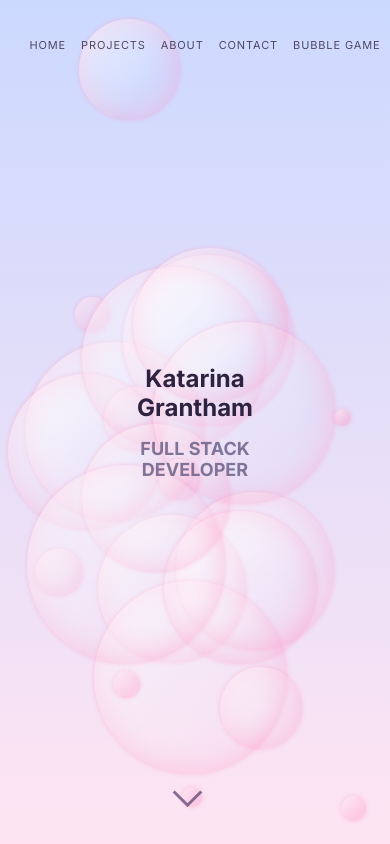
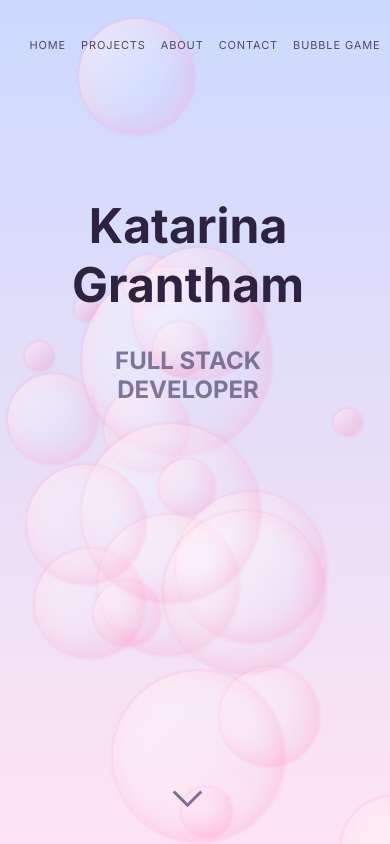
Before and after one commit to katag1001/portfolio_v2, a React (Vite) app: page / in a window 390 px wide. Built offline with nearby package versions, Linux system fonts and the light colour scheme.

Commit message:
moved title

```diff
--- a/src/pages/Home.jsx
+++ b/src/pages/Home.jsx
@@ -3,8 +3,6 @@ import "./Home.css";
 import ".././index.css";
 import ".././App.css";
 import SideNav from '../components/SideNav.jsx';
-
-
 import BubbleBackground from "../components/BubbleBackground";
 import ContactForm from "../components/ContactForm";
 import ProjectGrid from "../components/ProjectGrid";
@@ -14,11 +12,21 @@ import BubbleGameSection from "../components/BubbleGameSection";
 
 export default function Home() {
   const [selectedProject, setSelectedProject] = useState(null);
-
+  const [isMobile, setIsMobile] = useState(false); // Track screen size
   const sectionsRef = useRef([]);
   const containerRef = useRef(null);
   const bubbleRef = useRef(null);
   const scrollProgress = useRef(0);
+
+  // Detect screen size on load and resize
+  useEffect(() => {
+    const handleResize = () => {
+      setIsMobile(window.innerWidth <= 768); // You can adjust this threshold as needed
+    };
+    handleResize(); // Check initial screen size
+    window.addEventListener('resize', handleResize); // Listen for resize events
+    return () => window.removeEventListener('resize', handleResize);
+  }, []);
 
   // Scroll to a section smoothly
   const scrollToSection = (index) => {
@@ -28,12 +36,13 @@ export default function Home() {
     }
   };
 
-  // Update bubble transform
+  // Update bubble transformation (only on desktop)
   const updateBubbleTransform = () => {
+    if (isMobile) return; // Skip the animation on mobile
+
     const progress = scrollProgress.current;
-
-    const translateX = -41.5 * progress;
-    const translateY = -40 * progress;
+    const translateX = 40 * progress;
+    const translateY = -42 * progress;
     const scale = 1 - 0.5 * progress;
 
     if (bubbleRef.current) {
@@ -58,7 +67,7 @@ export default function Home() {
 
           scrollProgress.current = Math.min(scrollTop / sectionHeight, 1);
 
-          updateBubbleTransform();
+          updateBubbleTransform(); // Call update only if it's not mobile
 
           ticking = false;
         });
@@ -70,44 +79,15 @@ export default function Home() {
     container.addEventListener("scroll", handleScroll);
 
     return () => container.removeEventListener("scroll", handleScroll);
-  }, []);
-
-  useEffect(() => {
-    const observer = new IntersectionObserver(
-      (entries) => {
-        entries.forEach((entry) => {
-          if (entry.isIntersecting) {
-            entry.target.classList.add("bounce");
-            setTimeout(() => {
-              entry.target.classList.remove("bounce");
-            }, 600);
-          }
-        });
-      },
-      { threshold: 0.6 }
-    );
-
-    sectionsRef.current.forEach((section) => {
-      if (section) observer.observe(section);
-    });
-
-    return () => {
-      sectionsRef.current.forEach((section) => {
-        if (section) observer.unobserve(section);
-      });
-    };
-  }, []);
+  }, [isMobile]); // Dependency on screen size change
 
   return (
     <>
-      {/* BUBBLE BACKGROUND  */}
       <BubbleBackground numBubbles={22} minSize={12} maxSize={200} />
-
       <div className="home_container" ref={containerRef}>
-<SideNav />
+        <SideNav />
         {/* SECTIONS */}
         {[
-
           /* HOME TITLE */
           <div
             key="home"
@@ -120,9 +100,10 @@ export default function Home() {
               className="home_header_bubble"
               id="home"
               style={{
-                position: "fixed",
-                top: "50%",
+                position: isMobile ? "absolute" : "fixed", // Adjust position based on screen size
+                top: isMobile ? "10%" : "50%", // Position at top on mobile, centered on desktop
                 left: "50%",
+                transform: isMobile ? "translateX(-50%)" : "translate(-50%, -50%)", // Ensure center alignment on mobile
               }}
             >
               <h1 className="home_title">Katarina Grantham</h1>
--- a/src/pages/home.css
+++ b/src/pages/home.css
@@ -217,7 +217,7 @@
 
 }
 
-@media (max-width: 768px) {
+@media (max-width: 1300px) {
 
   .home-section-container {
   display: flex;
@@ -226,15 +226,8 @@
 }
 
     .home_title {
-    font-size: 24px;
-  }
-
-  .home_subtitle {
-    font-size: 18px;
-  }
-
-    .home_header_bubble {
-    max-width: 250px;
+      margin-top: 10%
+    font-size: 35px;
   }
 
 
```
